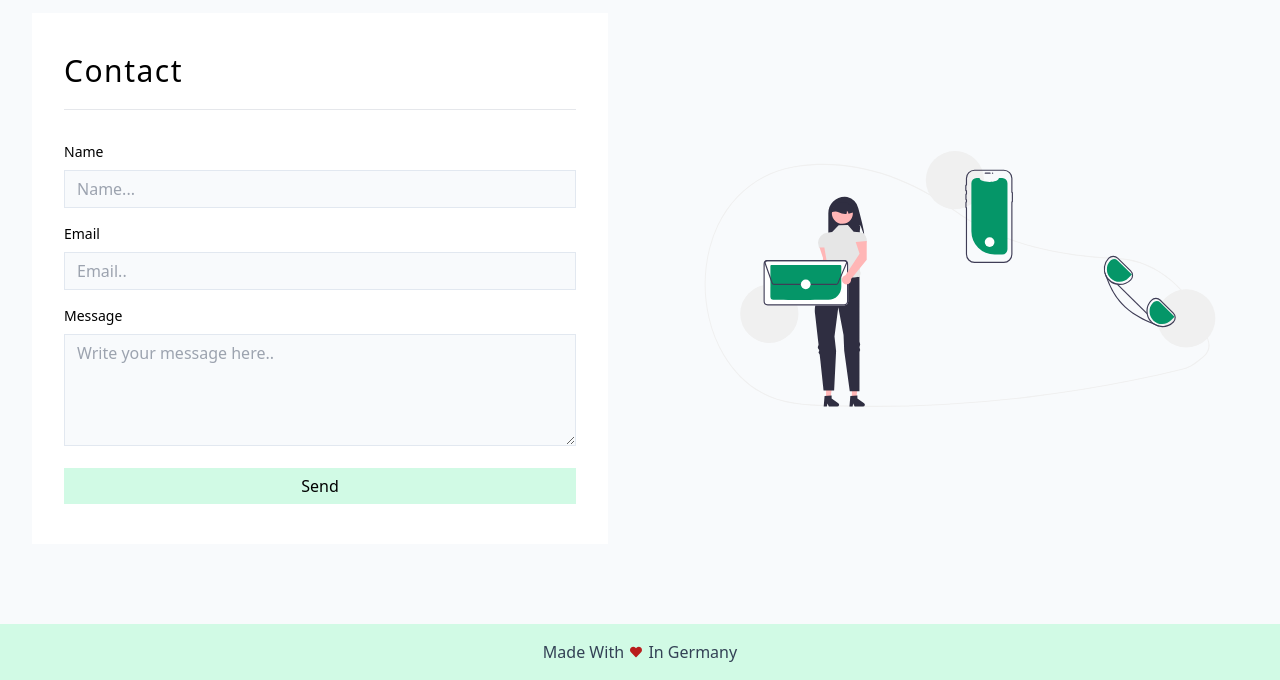
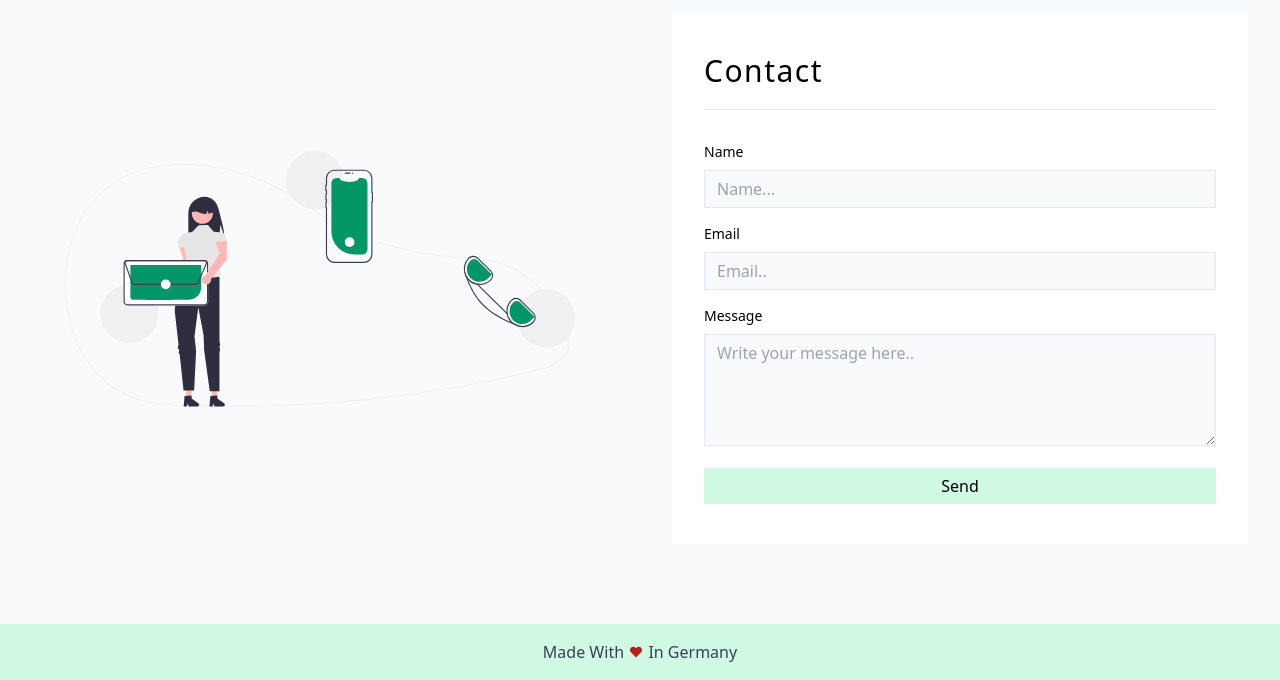
Before and after one commit to Whitenoizzzz/Portfolio, a React (Vite) app: page / in a window 1280 px wide. Shown: the part 2494-3174 px from the top of the page. Built offline with nearby package versions, Linux system fonts and the light colour scheme.

Commit message:
sixth commit

```diff
--- a/src/components/ContactForm.jsx
+++ b/src/components/ContactForm.jsx
@@ -40,6 +40,9 @@ const ContactForm = () => {
   return (
     <section className="py-20" id="contact">
       <div className="align-component grid md:grid-cols-2 items-center gap-16">
+        <article className="hidden md:block">
+          <img src={ContactUs} className="w-full h-64" />
+        </article>
         <article className=" bg-white px-8 py-10">
           <SectionTitle text="Contact" />
           <form className=" w-full mt-8 " onSubmit={sendEmail}>
@@ -97,9 +100,6 @@ const ContactForm = () => {
             {stateMessage && <p>{stateMessage}</p>}
           </form>
         </article>
-        <article className="hidden md:block">
-          <img src={ContactUs} className="w-full h-64" />
-        </article>
       </div>
     </section>
   )
```
Also changed, not shown: 1 other file (tests, documents, lock files or other folders).
